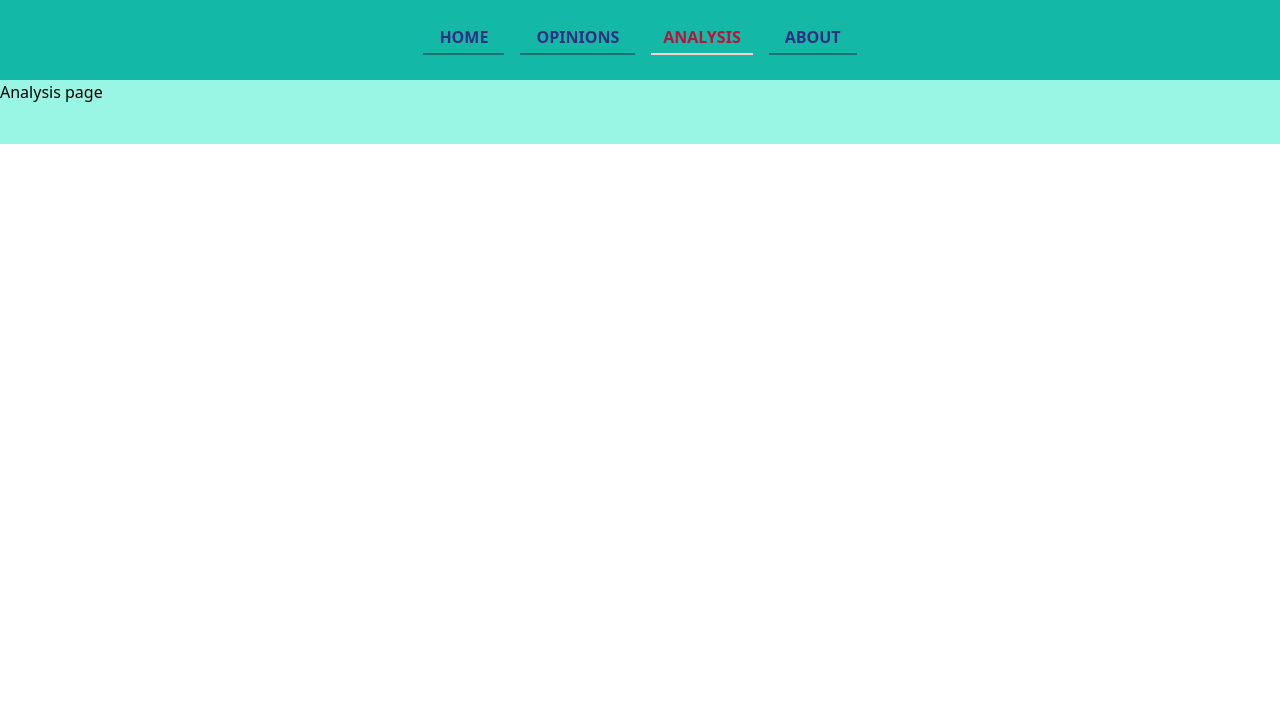
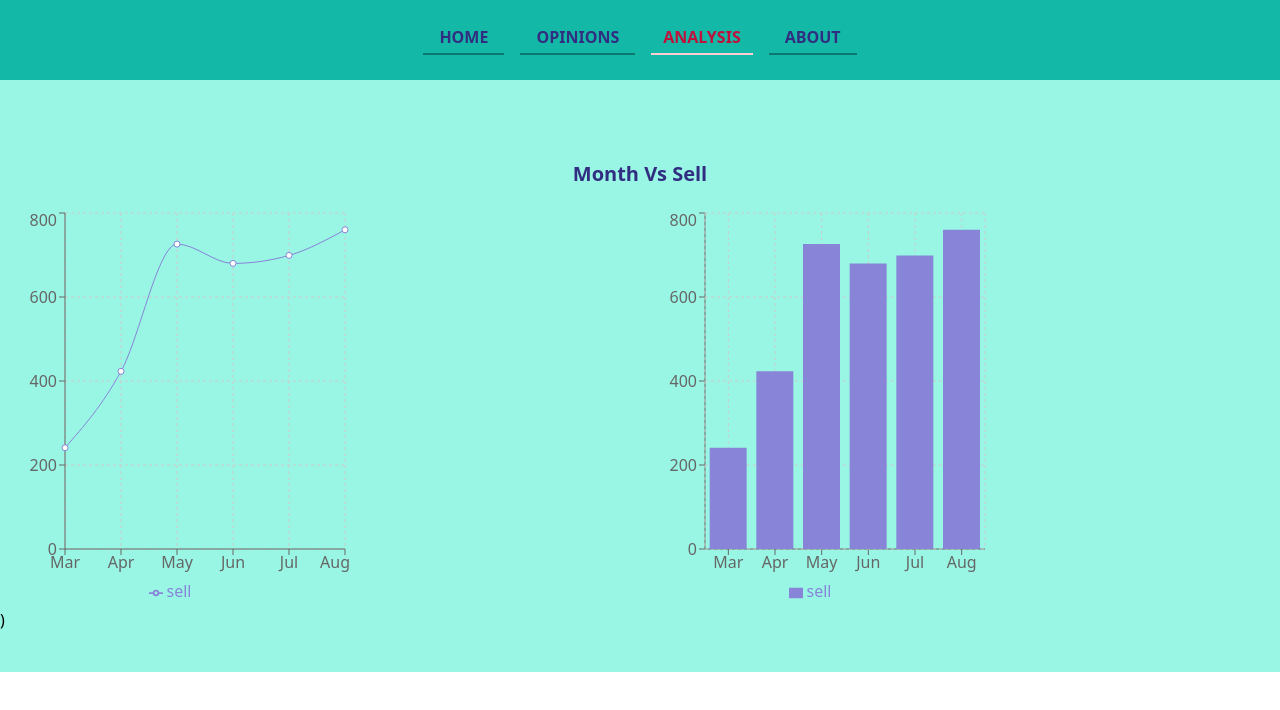
Before and after one commit to engrkashem/product-analysis-clients, a React (Create React App) app: page /analysis in a window 1280 px wide. Shown: the top 710 px of the page. Built offline with nearby package versions, Linux system fonts and the light colour scheme.

Commit message:
month vs sell line chart & bar chart added in analytic page

```diff
--- /dev/null
+++ b/public/chartDb.json
@@ -0,0 +1,44 @@
+[
+    {
+        "id": 1,
+        "month": "Mar",
+        "investment": 100000,
+        "sell": 241,
+        "revenue": 10401
+    },
+    {
+        "id": 2,
+        "month": "Apr",
+        "investment": 200000,
+        "sell": 423,
+        "revenue": 24500
+    },
+    {
+        "id": 3,
+        "month": "May",
+        "investment": 500000,
+        "sell": 726,
+        "revenue": 67010
+    },
+    {
+        "id": 4,
+        "month": "Jun",
+        "investment": 500000,
+        "sell": 680,
+        "revenue": 40405
+    },
+    {
+        "id": 5,
+        "month": "Jul",
+        "investment": 600000,
+        "sell": 699,
+        "revenue": 50900
+    },
+    {
+        "id": 6,
+        "month": "Aug",
+        "investment": 700000,
+        "sell": 760,
+        "revenue": 61000
+    }
+]
--- a/src/components/Analysis/Analysis.js
+++ b/src/components/Analysis/Analysis.js
@@ -1,9 +1,23 @@
 import React from 'react';
+import useChart from '../../hooks/useChart';
+import MonthVsSell from '../MonthVsSell/MonthVsSell';
 
 const Analysis = () => {
+
+    //load chart data from local chartDb by custom hook
+    const [data] = useChart();
+    // console.log(data)
     return (
         <div>
-            <h2>Analysis page</h2>
+            <div className='mt-20 '>
+                <h2 className=' text-center my-5 font-bold text-xl text-indigo-900'>Month Vs Sell</h2>
+                <MonthVsSell
+                    key={'1'}
+                    data={data}
+                >
+                </MonthVsSell>)
+            </div>
+
         </div>
     );
 };
--- /dev/null
+++ b/src/components/MonthVsSell/MonthVsSell.js
@@ -0,0 +1,32 @@
+import React from 'react';
+import { Bar, BarChart, CartesianGrid, Legend, Line, LineChart, Tooltip, XAxis, YAxis } from 'recharts';
+
+const MonthVsSell = ({ data }) => {
+
+    return (
+        <div className=' grid grid-cols-1 md:grid-cols-2 justify-between' >
+            <LineChart
+                width={350}
+                height={400}
+                data={data}
+            >
+                <CartesianGrid strokeDasharray={'3 3'} />
+                <XAxis dataKey={'month'} />
+                <YAxis />
+                <Tooltip />
+                <Legend />
+                <Line type={'monotone'} dataKey={'sell'} stroke={'#8884d8'} activeDot={{ r: 5 }}></Line>
+            </LineChart>
+            <BarChart width={350} height={400} data={data}>
+                <XAxis dataKey={'month'} />
+                <YAxis />
+                <Tooltip />
+                <CartesianGrid strokeDasharray={'3 3'} />
+                <Legend />
+                <Bar dataKey={'sell'} fill='#8884d8'></Bar>
+            </BarChart>
+        </div>
+    );
+};
+
+export default MonthVsSell;
--- /dev/null
+++ b/src/hooks/useChart.js
@@ -0,0 +1,16 @@
+import { useEffect, useState } from "react";
+
+const useChart = () => {
+
+    const [data, setData] = useState([]);
+
+    useEffect(() => {
+        fetch('chartDb.json')
+            .then(res => res.json())
+            .then(data => setData(data))
+    }, []);
+
+    return [data, setData];
+};
+
+export default useChart;
```
